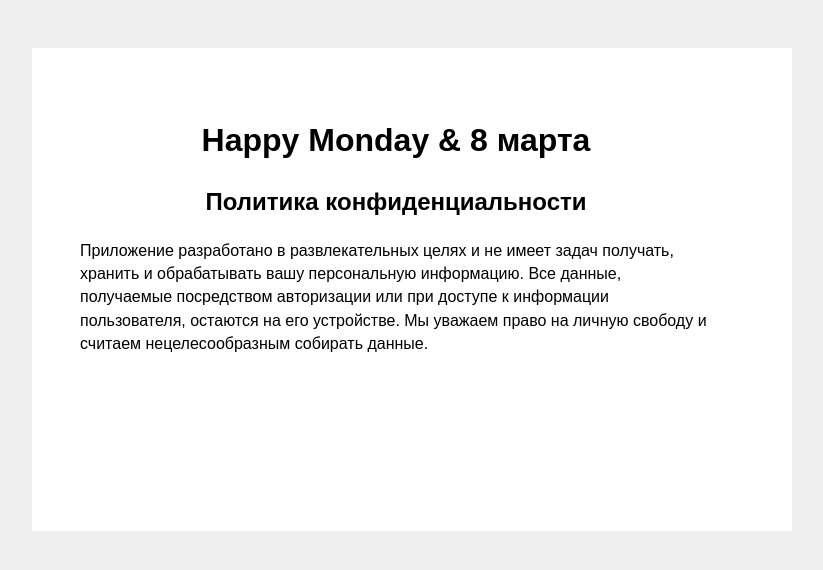
After one commit to etetin/8march, a Django app: page /privacy.html/ in a window 1280 px wide. The commit adds this page. Shown: the top 570 px of the page, without its empty margins (228-1051 px from the left). Run offline with Django 3.2, Linux system fonts and the light colour scheme; parts of the project's set-up code (start-up, migrations or seed data) failed here and were passed over.

Commit message:
Has been finalized FB sharing

```diff
--- a/app/api.py
+++ b/app/api.py
@@ -50,7 +50,7 @@ def main(request):
 			response = {
 				"success": True,
 				"url": settings.HOST_ADRESS + '/?id=' + str(fbImage.id),
-				"filename": filename
+				"id": fbImage.id
 			}
 
 		else:
--- a/app/template/base_generic.html
+++ b/app/template/base_generic.html
@@ -5,7 +5,7 @@
         <meta property="og:type"          content="website" />
         <meta property="og:title"         content="Your Website Title" />
         <meta property="og:description"   content="Your description" />
-        <meta property="og:image"         content="{{ host }}/media/forSticker.png" />
+        <meta property="og:image"         content="{{ host }}{{ image_url }}" />
         {# by click need to change content of meta above #}
         {% load static %}
     </head>
--- /dev/null
+++ b/app/template/privacy.html
@@ -0,0 +1,36 @@
+<!DOCTYPE html>
+<html lang="ru">
+<head>
+    <meta charset="UTF-8">
+    <title>Happy Monday & 8 марта</title>
+
+    <style>
+        body {
+            background-color: #eee;
+        }
+        .container {
+            background-color: #fff;
+            font-family: Arial, Helvetica, sans-serif;
+            margin: 3em auto;
+            padding: 3em 5em 10em 3em;
+            width: 50%;
+            max-width: 900px;
+        }
+        h1, h2, p {
+            line-height: 1.44;
+        }
+
+        h1, h2 {
+            text-align: center;
+        }
+    </style>
+</head>
+<body>
+    <div class="container">
+        <h1>Happy Monday & 8 марта</h1>
+        <h2>Политика конфиденциальности</h2>
+
+        <p>Приложение разработано в развлекательных целях и не имеет задач получать, хранить и обрабатывать вашу персональную информацию. Все данные, получаемые посредством авторизации или при доступе к информации пользователя, остаются на его устройстве. Мы уважаем право на личную свободу и считаем нецелесообразным собирать данные.</p>
+    </div>
+</body>
+</html>
--- a/app/urls.py
+++ b/app/urls.py
@@ -9,6 +9,7 @@ urlpatterns = [
     #path('admin/', admin.site.urls),
     url(r'^$', views.index, name='index'),
     url(r'^api\/$', api.main, name='main'),
+    url(r'^privacy.html\/$', views.privacy, name='main'),
 ]
 urlpatterns += static(settings.MEDIA_URL, document_root=settings.MEDIA_ROOT)
 urlpatterns += static(settings.STATIC_URL, document_root=settings.STATIC_ROOT)
--- a/app/views.py
+++ b/app/views.py
@@ -1,21 +1,16 @@
 from django.shortcuts import render
 from app import settings
-from app.lib import imageHandler
 from app.lib.models import FacebookImage
-from django.http import HttpResponse
 
 def index(request):
+    args = {}
     id = request.GET.get('id')
-    if id != None:
-        try:
-            fbImage = FacebookImage.objects.get(id=id)
+    filename = 'fb_share_static.jpg'
+    if id != None and id.isnumeric() and FacebookImage.objects.filter(id=id).exists():
+        filename = str(id) + '.jpg'
 
-            # imitate fb image extension
-            filename = str(fbImage.id) + '.jpg'
-            if imageHandler.ImageHandler().alreadyExist(filename=filename):
-                with open(settings.MEDIA_ROOT + filename, "rb") as f:
-                    return HttpResponse(f.read(), content_type="image/jpeg")
-        except FacebookImage.DoesNotExist:
-            print('object does not exist')
+    args['image_url'] = settings.MEDIA_URL + filename
+    return render(request, 'index.html', args)
 
-    return render(request, 'index.html')
+def privacy(request):
+    return render(request, 'privacy.html')
```
